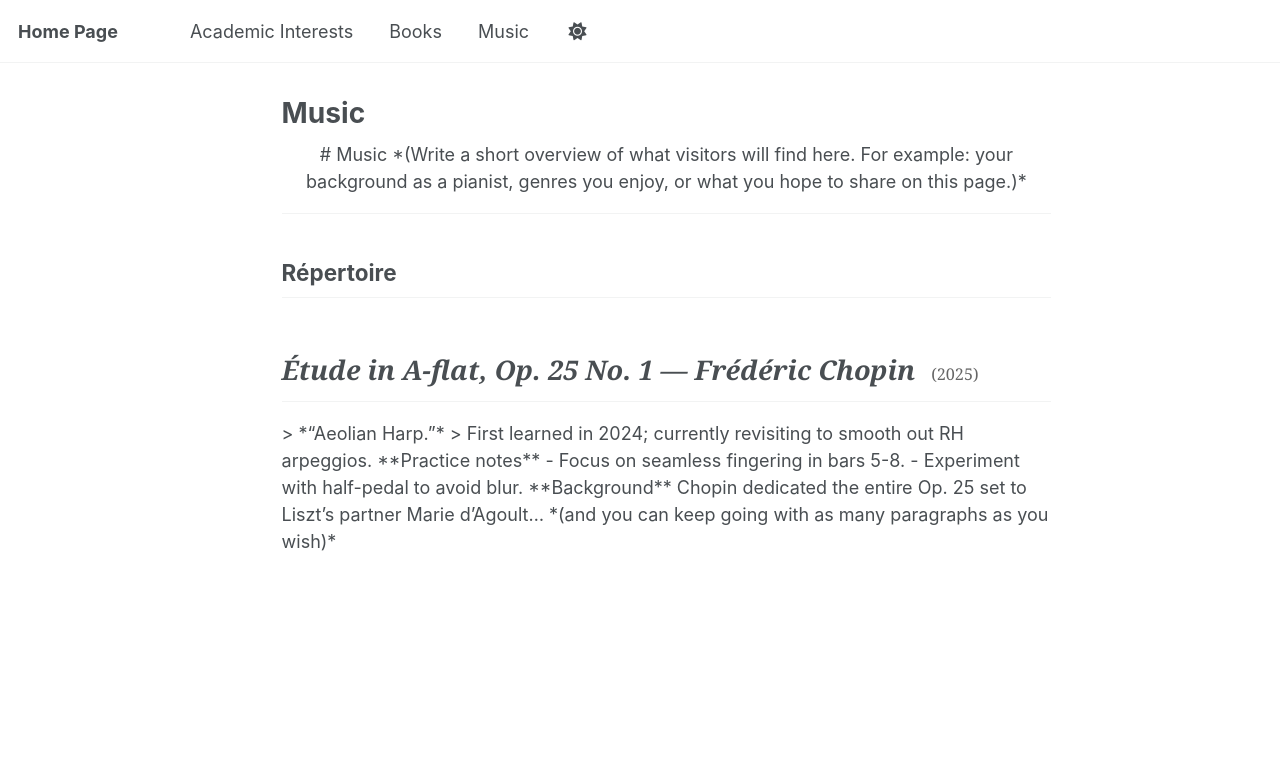
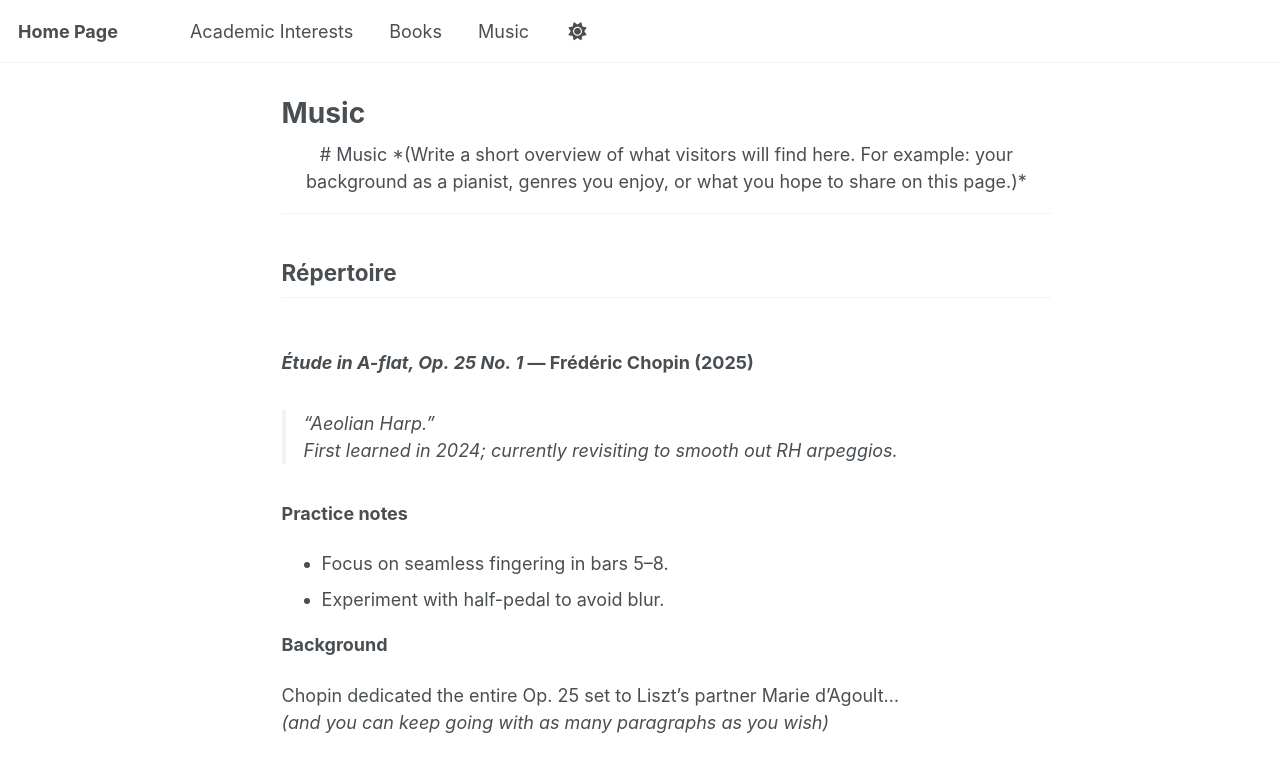
Before and after one commit to NicolasGoulet/NicolasGoulet.github.io, a Jekyll site: the page built from _pages/music.md, in a window 1280 px wide and 979 px high. Shown: the top 772 px of the window. Built offline with Jekyll 4.4.1, drawn with Linux system fonts in a browser that asks for light colours; some of the changed lines change nothing that is shown.

Commit message:
modify music page

```diff
--- a/_pages/music.md
+++ b/_pages/music.md
@@ -19,25 +19,21 @@ For example: your background as a pianist, genres you enjoy, or what you hope to
 
 ## Répertoire
 
-<section class="repertoire-entry">
-  <h2 class="piece-title">
-    <em>Étude in A-flat, Op.&nbsp;25 No.&nbsp;1</em> — Frédéric Chopin
-    <span class="year">(2025)</span>
-  </h2>
+<section class="repertoire-entry" markdown="1">
+### *Étude in A-flat, Op.&nbsp;25 No.&nbsp;1* — Frédéric Chopin <span class="year">(2025)</span>
 
-  > *“Aeolian Harp.”*
-  > First learned in 2024; currently revisiting to smooth out RH arpeggios.
+> *“Aeolian Harp.”*
+> First learned in 2024; currently revisiting to smooth out RH arpeggios.
 
-  **Practice notes**
+**Practice notes**
 
-  - Focus on seamless fingering in bars 5-8.
-  - Experiment with half-pedal to avoid blur.
+- Focus on seamless fingering in bars 5–8.
+- Experiment with half-pedal to avoid blur.
 
-  **Background**
+**Background**
 
-  Chopin dedicated the entire Op. 25 set to Liszt’s partner Marie d’Agoult…
-  *(and you can keep going with as many paragraphs as you wish)*
+Chopin dedicated the entire Op.&nbsp;25 set to Liszt’s partner Marie d’Agoult…
+*(and you can keep going with as many paragraphs as you wish)*
 </section>
 
-
-<!-- Duplicate the <section>…</section> block for each piece -->
+<!-- Duplicate the <section markdown="1">…</section> block for additional pieces -->
```
